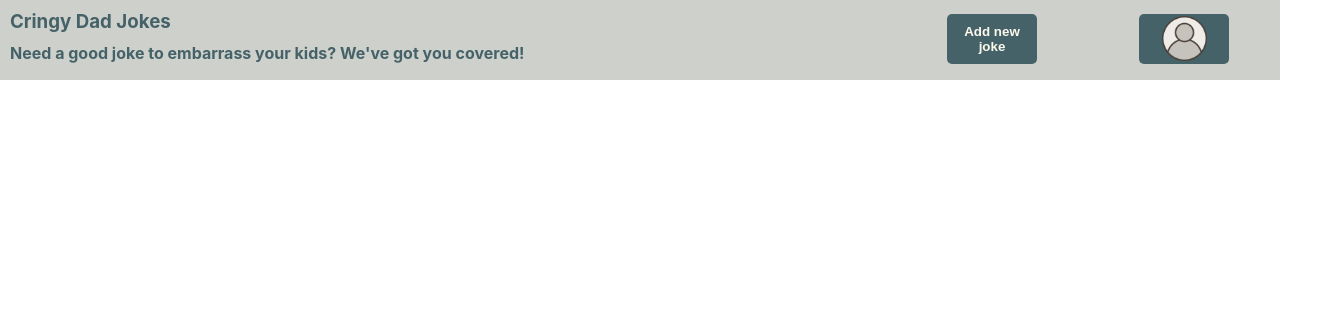
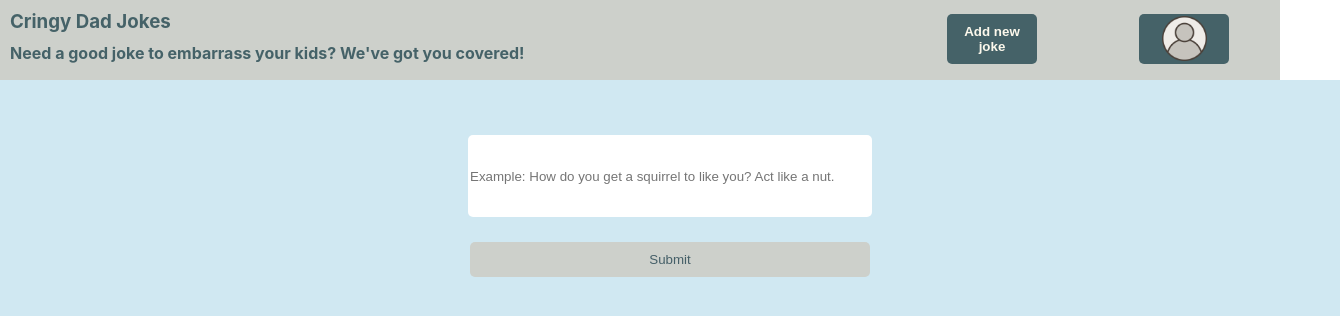
Before and after one commit to peytonjo/Dad-Jokes, a React (Create React App) app: page /form-view in a window 1280 px wide. Shown: the top 316 px of the page, 1340 px wide, since content can reach past the window. Built offline with nearby package versions, Linux system fonts and the light colour scheme; no server answers.

Commit message:
Add a route for the form view

```diff
--- a/src/App/App.js
+++ b/src/App/App.js
@@ -67,12 +67,14 @@ class App extends Component {
               <Route
                 exact
                 path='/form-view'
+                render={ () => {
+                  return(
+                    <Form />
+                  )
+                }}
               >
-
               </Route>
             </Switch>
-            {/* <User />  */}
-            {/* <Form /> */}
           </main>
         </div>
     );
--- a/src/NavBar/NavBar.js
+++ b/src/NavBar/NavBar.js
@@ -20,9 +20,9 @@ const NavBar = () => {
           />
         </button>
       </NavLink>
-      {/* <Link to="/Form"> */}
+      <NavLink to="/form-view">
         <button alt="new joke button">Add new joke</button>
-      {/* </ Link> */}
+      </ NavLink>
       </section>
     </nav>
   )
```
Also changed, not shown: 1 other file (tests, documents, lock files or other folders). Lines whose indentation alone changed are shown as unchanged.
